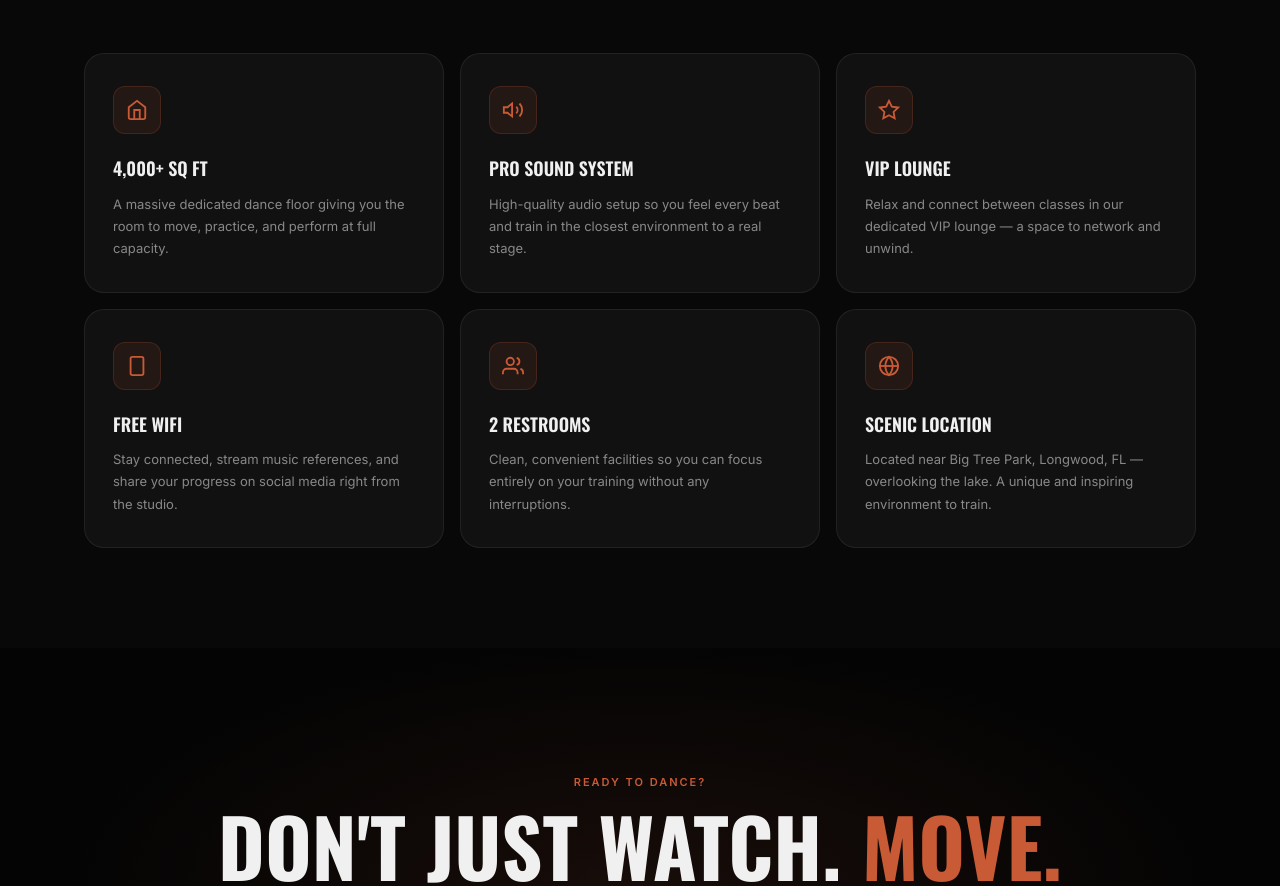
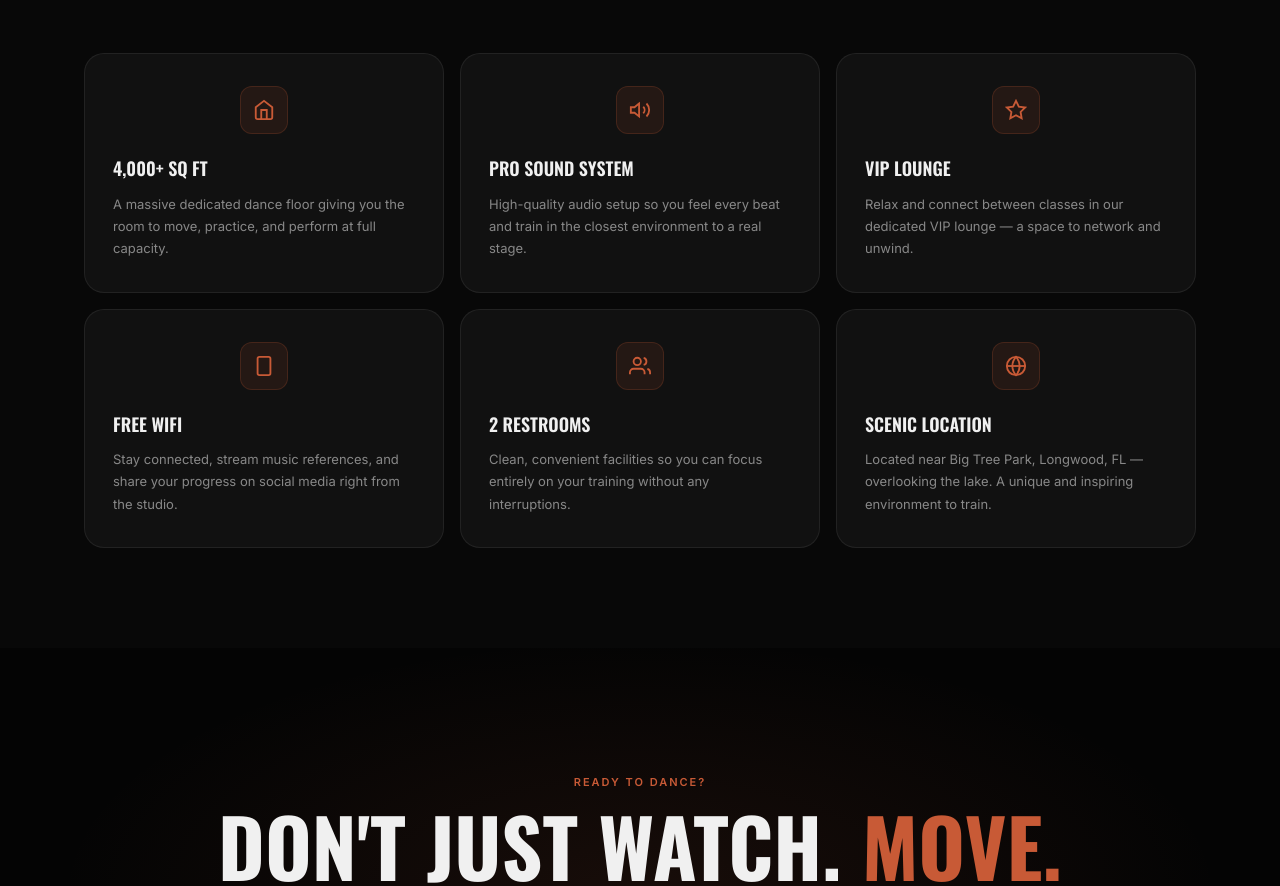
Before and after one commit to JaydonDiaz/motiv-dance, a plain HTML site: page index.html in a window 1280 px wide. Shown: the part 5284-6170 px from the top of the page. Drawn offline with nearby package versions, Linux system fonts and the light colour scheme.

Commit message:
Center feature-card icons and add fill/scale hover effect
Co-Authored-By: Claude Sonnet 5 <noreply@anthropic.com>

```diff
--- a/css/style.css
+++ b/css/style.css
@@ -641,7 +641,12 @@ html[data-theme="light"] .theme-toggle-mobile .theme-label-light { display: inli
   width: 48px; height: 48px; border-radius: var(--radius);
   background: rgba(200,90,54,.1); border: 1px solid rgba(200,90,54,.2);
   display: flex; align-items: center; justify-content: center;
-  color: var(--red); margin-bottom: 20px;
+  color: var(--red); margin: 0 auto 20px;
+  transition: background .25s, color .25s, border-color .25s, transform .3s;
+}
+.facility-card:hover .facility-icon {
+  background: var(--red); border-color: var(--red); color: var(--surface);
+  transform: scale(1.08) rotate(-4deg);
 }
 .facility-name { font-family: 'Oswald', sans-serif; font-size: 18px; font-weight: 600; text-transform: uppercase; margin-bottom: 10px; }
 .facility-desc { font-size: 13px; color: var(--muted); line-height: 1.7; }
```
